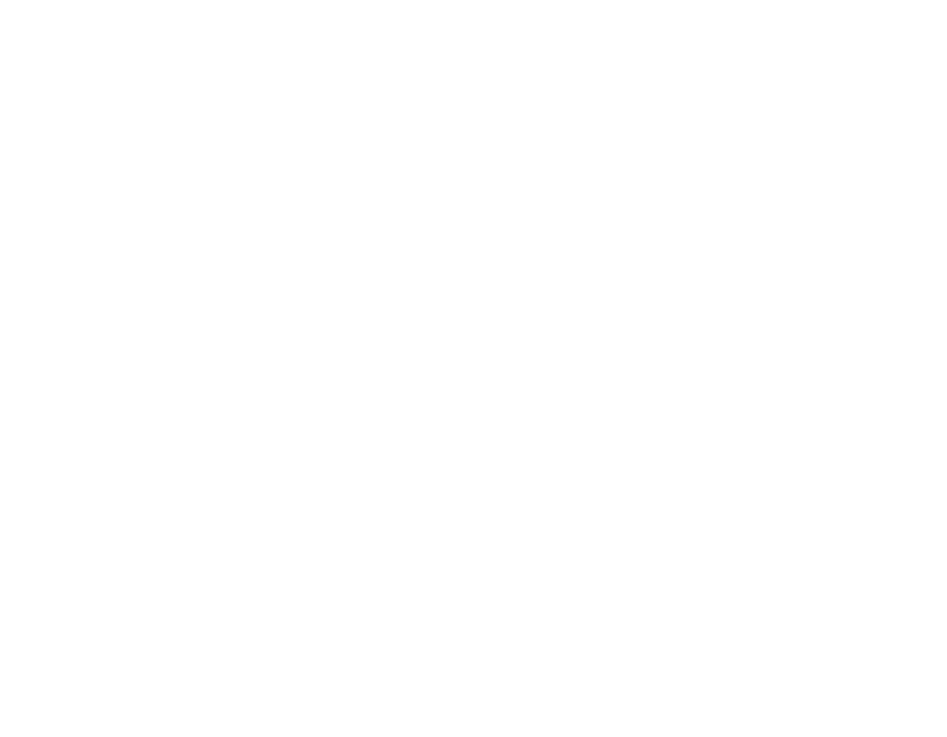
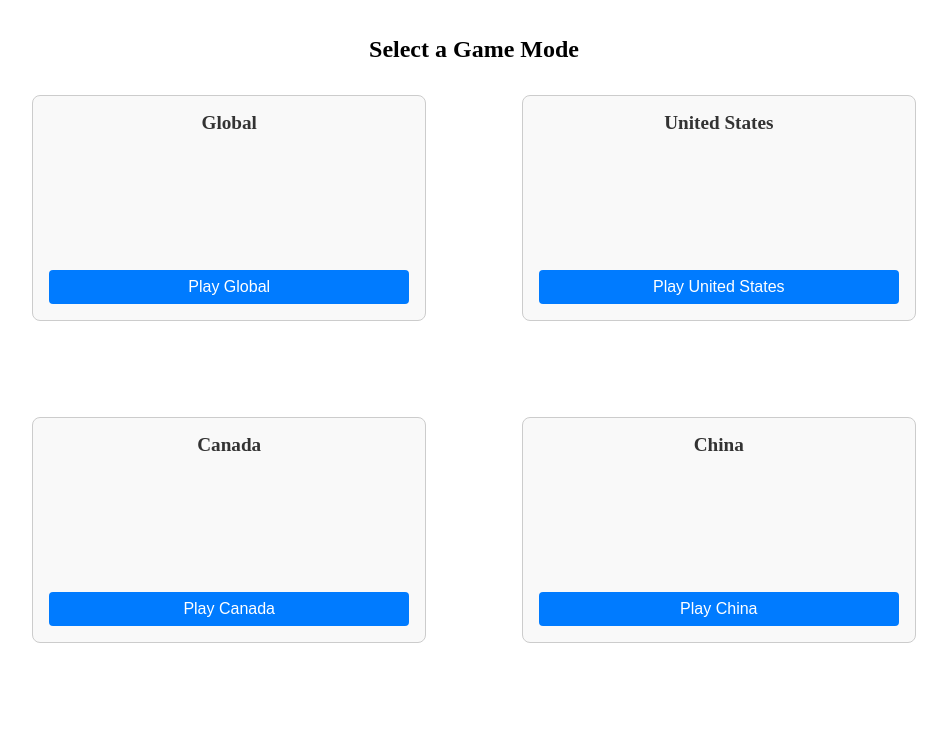
Before and after one commit to ChennyToo/DemographIQ, an Angular app in the folder demographiq-client/: page /mode-select in a window 1280 px wide. Before the commit this address led to /. Shown: the top 737 px of the page, without its empty margins (166-1113 px from the left). Built offline with nearby package versions, Linux system fonts and the light colour scheme.

Commit message:
Feature: Game mode select screen implemented

```diff
--- a/demographiq-client/src/app/app.routes.ts
+++ b/demographiq-client/src/app/app.routes.ts
@@ -1,23 +1,28 @@
 import { Routes } from '@angular/router';
 
 export const routes: Routes = [
-    // Redirect the empty path ('/') to the '/game' path
     {
         path: '',
-        redirectTo: '/game',
-        pathMatch: 'full' // Important: ensures the whole path matches ''
+        redirectTo: '/mode-select',
+        pathMatch: 'full'
     },
 
-    // Define the route for '/game'
     {
         path: 'game',
-        // Lazy-load the GameComponent when the '/game' path is activated
         loadComponent: () =>
-            import('./features/game/game-page/game.component') // Use the corrected path after renaming game/game to game/page
+            import('./features/game/game-page/game.component')
                 .then(m => m.GameComponent),
-        // Optional: Add route guards later if login is required
         // canActivate: [AuthGuard]
     },
+
+    {
+        path: 'mode-select',
+        loadComponent: () =>
+            import('./features/mode-select/mode-select-page/mode-select.component')
+                .then(m => m.ModeSelectComponent),
+        // canActivate: [AuthGuard]
+    },
+
 
 
     // {
--- a/demographiq-client/src/app/features/game/game-page/game.component.ts
+++ b/demographiq-client/src/app/features/game/game-page/game.component.ts
@@ -1,15 +1,14 @@
-import { Component, OnInit } from '@angular/core'; // Removed ViewChild; Added OnInit
-import { CommonModule } from '@angular/common'; // Import CommonModule
+import { Component, OnInit } from '@angular/core';
+import { CommonModule } from '@angular/common';
 import { MapDisplayComponent } from '../components/map-display/map-display.component';
 import { GameStatusDisplayComponent } from '../components/game-status-display/game-status-display.component';
 import { GuessButtonComponent } from '../components/guess-button/guess-button.component';
-import { GameService } from '../services/game.service'; // Import GameService
 
 @Component({
   selector: 'app-game',
-  standalone: true, // Ensure standalone is true if using it
+  standalone: true,
   imports: [
-    CommonModule, // Add CommonModule
+    CommonModule,
     MapDisplayComponent,
     GameStatusDisplayComponent,
     GuessButtonComponent,
@@ -17,10 +16,4 @@
   templateUrl: './game.component.html',
   styleUrl: './game.component.css',
 })
-export class GameComponent implements OnInit {
-    constructor(private gameService: GameService) {}
-
-    ngOnInit() {
-      this.gameService.startGame("WORLD", 5);
-    }
-}
+export class GameComponent {}
--- a/demographiq-client/src/app/features/game/services/game.service.ts
+++ b/demographiq-client/src/app/features/game/services/game.service.ts
@@ -37,11 +37,11 @@
   constructor(private enrichmentApiService: EnrichmentApiService) { }
 
 
-  startGame(gameMode: string = "WORLD", totalRounds: number = 5) {
-    console.log(`GameService: Starting new game. Mode: ${gameMode}, Rounds: ${totalRounds}`);
+  startGame(gameMode: string) {
+    console.log(`GameService: Starting new game. Mode: ${gameMode}`);
     this._metric.next("POPDENS_CY");
     this._gameMode.next(gameMode);
-    this._totalRounds.next(totalRounds);
+    this._totalRounds.next(5);
     this._currentRound.next(1);
     this._score.next(0);
     this.randomizeIsHigh();
@@ -58,7 +58,7 @@
       console.log(`GameService: Advancing to round ${currentRound + 1}`);
     } else {
       console.log(`GameService: Game over. Resetting.`);
-      this.startGame(this._gameMode.getValue(), this._totalRounds.getValue());
+      this.startGame(this._gameMode.getValue());
     }
   }
 
@@ -80,7 +80,7 @@
     console.log('GameService: Guess made for location:', coordinates);
     this._resetMarker.next();
     this.resetSelection();
-    const currentSourceCountry = 'WORLD';
+    const currentSourceCountry = this._gameMode.getValue();
     const currentUserId = 123;
     const enrichmentRequest: EnrichmentRequest = {
       latitude: coordinates.latitude,
--- /dev/null
+++ b/demographiq-client/src/app/features/mode-select/components/game-mode-card/game-mode-card.component.css
@@ -0,0 +1,39 @@
+.mode-card {
+    border: 1px solid #ccc;
+    border-radius: 8px;
+    padding: 1rem;
+    margin: 0.5rem;
+    text-align: center;
+    background-color: #f9f9f9;
+    display: flex;
+    flex-direction: column;
+    justify-content: space-between;
+    min-height: 12rem;
+  }
+
+  .mode-name {
+    margin-top: 0;
+    margin-bottom: 1rem;
+    font-size: 1.2rem;
+    color: #333;
+  }
+
+  .select-button {
+    padding: 0.5rem 1rem;
+    font-size: 1rem;
+    cursor: pointer;
+    background-color: #007bff;
+    color: white;
+    border: none;
+    border-radius: 4px;
+    transition: background-color 0.2s ease-in-out;
+  }
+
+  .select-button:hover {
+    background-color: #0056b3;
+  }
+
+  .select-button:disabled {
+    background-color: #ccc;
+    cursor: not-allowed;
+  }
--- /dev/null
+++ b/demographiq-client/src/app/features/mode-select/components/game-mode-card/game-mode-card.component.html
@@ -0,0 +1,6 @@
+<div class="mode-card">
+    <h3 class="mode-name">{{ countryName || 'Unnamed Mode' }}</h3>
+    <button class="select-button" (click)="selectMode()">
+      Play {{ countryName }}
+    </button>
+  </div>
--- /dev/null
+++ b/demographiq-client/src/app/features/mode-select/components/game-mode-card/game-mode-card.component.ts
@@ -0,0 +1,32 @@
+import { Component, Input, Output, EventEmitter } from '@angular/core';
+import { CommonModule } from '@angular/common';
+
+@Component({
+  selector: 'app-game-mode-card',
+  standalone: true,
+  imports: [CommonModule],
+  templateUrl: './game-mode-card.component.html',
+  styleUrls: ['./game-mode-card.component.css']
+})
+export class GameModeCardComponent {
+  // Input property for the country code (e.g., 'US', 'CA', 'WORLD')
+  @Input() countryCode: string = '';
+  // Input property for the display name (e.g., 'United States', 'Canada', 'Global')
+  @Input() countryName: string = '';
+
+  // Output event emitter for when the mode is selected
+  @Output() modeSelected = new EventEmitter<string>();
+
+  constructor() { }
+
+  /**
+   * Emits the modeSelected event with the countryCode when the button is clicked.
+   */
+  selectMode(): void {
+    if (this.countryCode) {
+      this.modeSelected.emit(this.countryCode);
+    } else {
+      console.warn('GameModeCardComponent: countryCode is not set.');
+    }
+  }
+}
--- /dev/null
+++ b/demographiq-client/src/app/features/mode-select/mode-select-page/mode-select.component.css
@@ -0,0 +1,21 @@
+.mode-select-container {
+    padding: 1rem;
+    width: 80%;
+    margin: 0 auto;
+  }
+
+  .mode-select-container h2 {
+    text-align: center;
+    margin-bottom: 1.5rem;
+  }
+
+  .modes-grid {
+    display: flex;
+    flex-wrap: wrap;
+    justify-content: center;
+    gap: 5rem;
+  }
+
+    .mode-card {
+        width: 40%;
+    }
--- /dev/null
+++ b/demographiq-client/src/app/features/mode-select/mode-select-page/mode-select.component.html
@@ -0,0 +1,11 @@
+<div class="mode-select-container">
+    <h2>Select a Game Mode</h2>
+    <div class="modes-grid">
+      <app-game-mode-card class="mode-card"
+        *ngFor="let mode of gameModes"
+        [countryCode]="mode.code"
+        [countryName]="mode.name"
+        (modeSelected)="onModeSelected($event)">
+      </app-game-mode-card>
+    </div>
+  </div>
--- /dev/null
+++ b/demographiq-client/src/app/features/mode-select/mode-select-page/mode-select.component.ts
@@ -0,0 +1,45 @@
+import { Component } from '@angular/core';
+import { Router } from '@angular/router';
+import { CommonModule } from '@angular/common';
+import { GameModeCardComponent } from '../components/game-mode-card/game-mode-card.component';
+import { GameService } from '../../game/services/game.service';
+
+interface GameMode {
+  code: string;
+  name: string;
+}
+
+@Component({
+  selector: 'app-mode-select',
+  standalone: true,
+  imports: [CommonModule, GameModeCardComponent],
+  templateUrl: './mode-select.component.html',
+  styleUrls: ['./mode-select.component.css']
+})
+export class ModeSelectComponent {
+
+  gameModes: GameMode[] = [
+    { code: 'WORLD', name: 'Global' },
+    { code: 'US', name: 'United States' },
+    { code: 'CA', name: 'Canada' },
+    { code: 'CN', name: 'China' },
+    { code: 'GB', name: 'United Kingdom' },
+    { code: 'DE', name: 'Germany' }
+  ];
+
+  constructor(
+    private router: Router,
+    private gameService: GameService
+  ) {}
+
+  /**
+   * Handles the mode selection from a card component.
+   * Starts the game with the selected mode and navigates to the game page.
+   * @param modeCode The country code selected (e.g., 'US')
+   */
+  onModeSelected(modeCode: string): void {
+    console.log(`Mode selected: ${modeCode}`);
+    this.gameService.startGame(modeCode);
+    this.router.navigate(['/game']);
+  }
+}
--- a/demographiq-client/src/styles/styles.css
+++ b/demographiq-client/src/styles/styles.css
@@ -2,5 +2,4 @@
 body {
     margin: 0;
     padding: 0;
-    overflow: hidden;
   }
```
Also changed, not shown: 2 other files (tests, documents, lock files or other folders).
